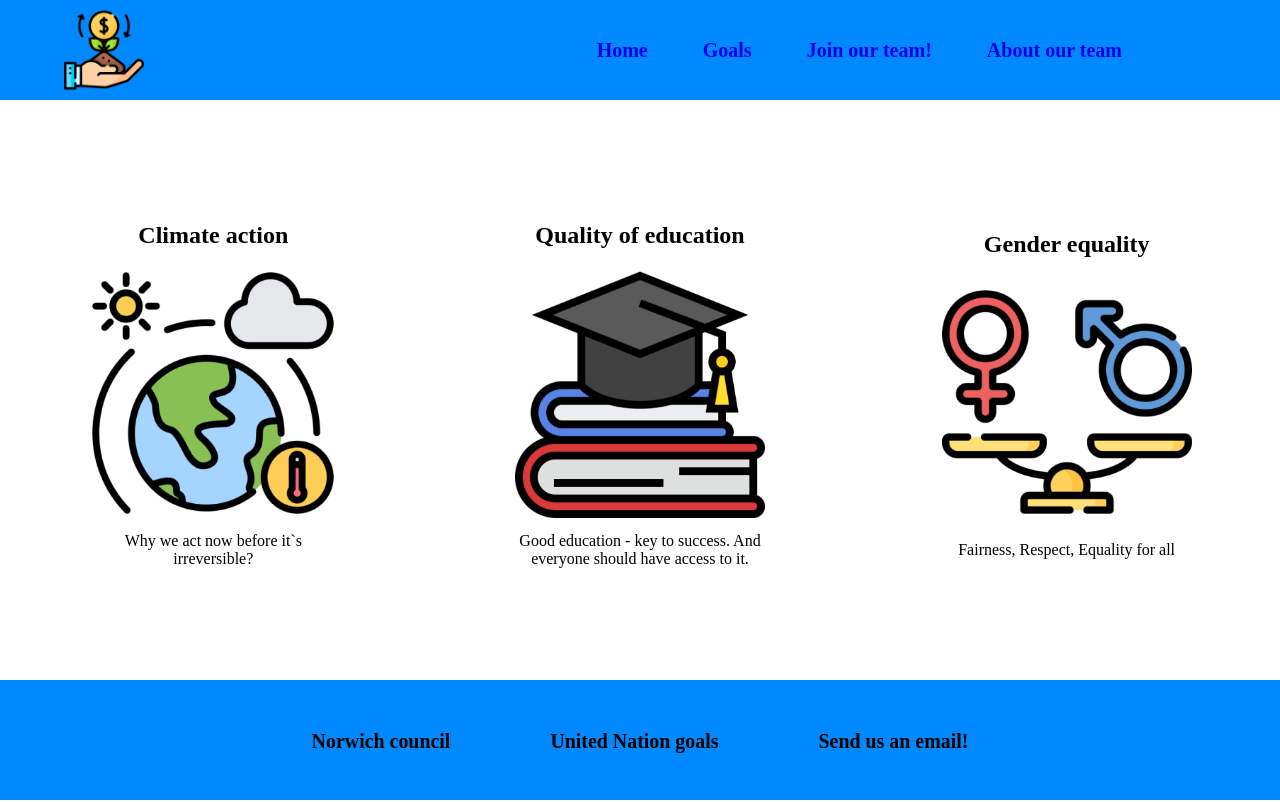
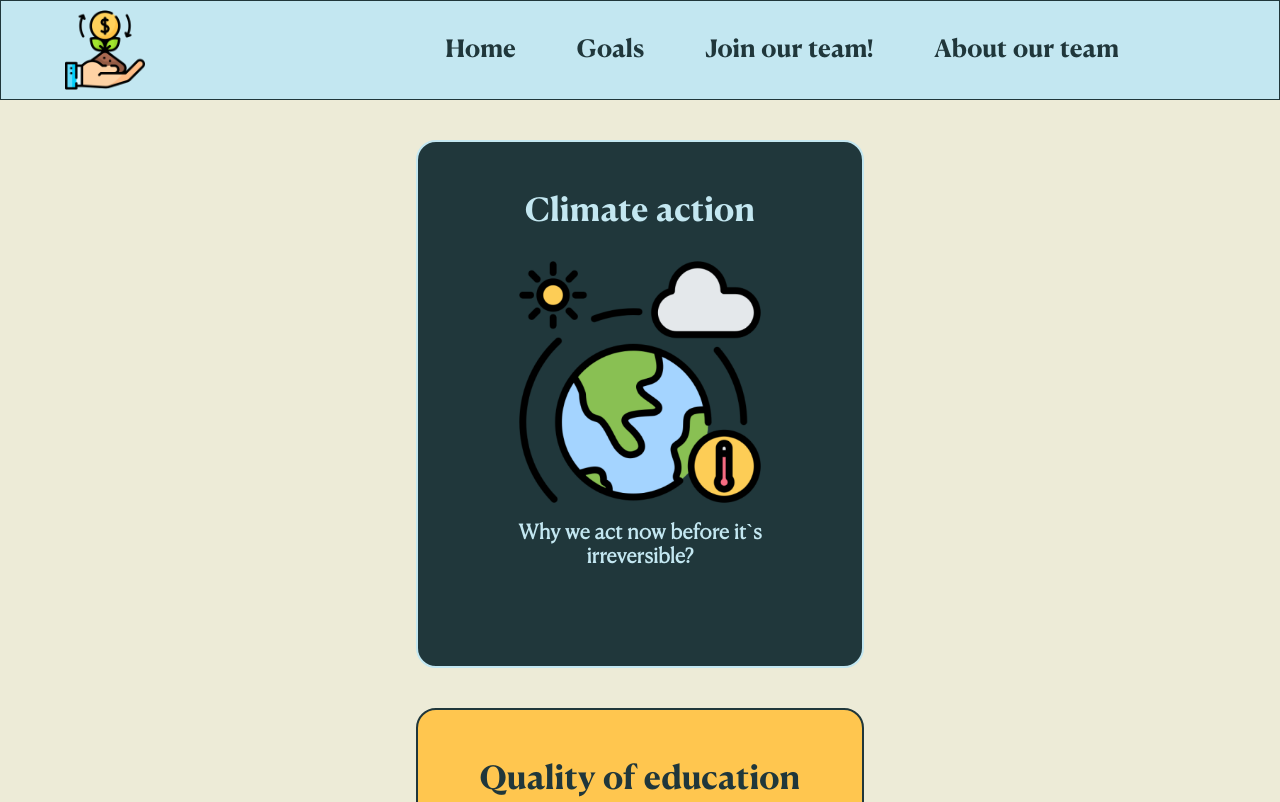
Before and after one commit to Vizirus/c7-uea-final-project, a website: page page_code/html/goals.html in a window 1280 px wide. Shown: the top 802 px of the page. Drawn offline with Linux system fonts and the light colour scheme.

Commit message:
Finished CSS

```diff
--- a/page_code/css/style.css
+++ b/page_code/css/style.css
@@ -1,15 +1,34 @@
+
+@font-face{
+    font-family: "CanelaText-Medium";
+    src: url('../materials/Canela\ Text\ Family/CanelaText-Bold-Trial.otf') format("opentype");
+    font-weight: normal;
+}
+@font-face{
+    font-family: "CanelaText-Bold";
+    src: url('../materials/Canela\ Text\ Family/CanelaText-Medium-Trial.otf') format("opentype");
+    font-weight: normal;
+}
+@font-face{
+    font-family: "CanelaText-Light";
+    src: url('../materials/Canela\ Text\ Family/CanelaText-Light-Trial.otf') format("opentype");
+    font-weight: normal;
+}
 body{
-     min-height: 100dvh;
+    min-height: 100dvh;
     display: grid;
     grid-template-rows: 100px auto 120px;
     margin: 0%;
     min-height: 100dvh;
+    background-color: #EDEBD7;
 }
 header{
-    background-color: rgb(0, 136, 255);
-    width: 100%;
+    background-color: #c3e7f1;
+    width: auto;
     display: flex;
     align-items: center;
+    font-family: "CanelaText-Medium", serif;
+    border: 1px solid #20373b;
 }
 header img{
     height: 80px;
@@ -31,21 +50,39 @@ nav{
 }
 .menu li a{
     text-decoration: none;
+    color: #20373b;
     padding: .2em 1em;
     padding-right: .5em;
-    font-size: 20px;
+    font-size: 24px;
 }
 main{
     margin: auto;
     width: 100%;
 }
+footer{
+    display: flex;
+    justify-content: center;
+    font-size: 30px;
+    text-align: center;
+    width: auto;
+    background-color: #c3e7f1;
+    font-family: "CanelaText-Medium", serif;
+    border: 1px solid #20373b;
+}
+footer h5{
+    margin-top: auto;
+    margin-bottom: auto;
+    margin-right: 20px;
+    margin-left: 20px;
+}
+/*Articles*/
 section{
-
     display: flex;
     justify-content: space-around;
 }
 article{
-    width: 30%;
+    width: 28em;
+    height: 33em;
     padding: 24px 11px;
     margin:auto;
     border-radius:20px;
@@ -56,18 +93,56 @@ article{
     width: 250px;
     height: 250px;
 }
+.climate{
+    background-color: #20373b;
+    color: #c3e7f1;
+    border: 2px solid #c3e7f1;
+    border-radius: 20px;
+}
+.education{
+    background-color: #ffc64f;
+    color: #20373b;
+    border: 2px solid #20373b;
+    border-radius: 20px;
+}
+.equality{
+    background-color: #c3e7f1;
+    color: #20373b;
+    border: 2px solid #20373b;
+    border-radius: 20px;
+}
+/*Article content*/
+.article_header{
+    font-family: "CanelaText-Medium", serif;
+    font-size: 32px;
+}
 .article_p{
     margin: 10px auto;
     width: 250px;
+    font-family: "CanelaText-Light", serif;
+    font-weight: 700;
+    font-size: 20px;
 }
-footer{
-    display: flex;
-    justify-content: center;
-    font-size: 24px;
-    text-align: center;
-    width: 100%;
-    background-color: rgb(0, 136, 255);
+
+@media only screen and (max-width: 1400px){
+    section{
+        display: flex;
+        flex-direction: column;
+        align-items: center;
+    }
+    article{
+        margin-top: 40px;
+    }
+    footer{
+        display: flex;
+        margin-top: 40px;
+        flex-direction: column;
+        align-items: center;
+        height: 100%;
+        width: auto;
+        margin-bottom:0 ;
+    }
+    body{
+        grid-template-rows: 100px auto auto;
+    }
 }
-footer h5{
-    margin: 50px;
-}
```
Also changed, not shown: page_code/materials/Canela Text Family/CanelaText-Black-Trial.otf (added), page_code/materials/Canela Text Family/CanelaText-BlackItalic-Trial.otf (added), page_code/materials/Canela Text Family/CanelaText-Bold-Trial.otf (added), page_code/materials/Canela Text Family/CanelaText-BoldItalic-Trial.otf (added), page_code/materials/Canela Text Family/CanelaText-Light-Trial.otf (added), page_code/materials/Canela Text Family/CanelaText-LightItalic-Trial.otf (added), page_code/materials/Canela Text Family/CanelaText-Medium-Trial.otf (added), page_code/materials/Canela Text Family/CanelaText-MediumItalic-Trial.otf (added), page_code/materials/Canela Text Family/CanelaText-Regular-Trial.otf (added), page_code/materials/Canela Text Family/CanelaText-RegularItalic-Trial.otf (added), page_code/materials/Canela Text Family/CanelaText-RegularNo2-Trial.otf (added), page_code/materials/Canela Text Family/CanelaText-RegularNo2Italic-Trial.otf (added), page_code/materials/Canela Text Family/CanelaText-Thin-Trial.otf (added), page_code/materials/Canela Text Family/CanelaText-ThinItalic-Trial.otf (added), 1 more files.
